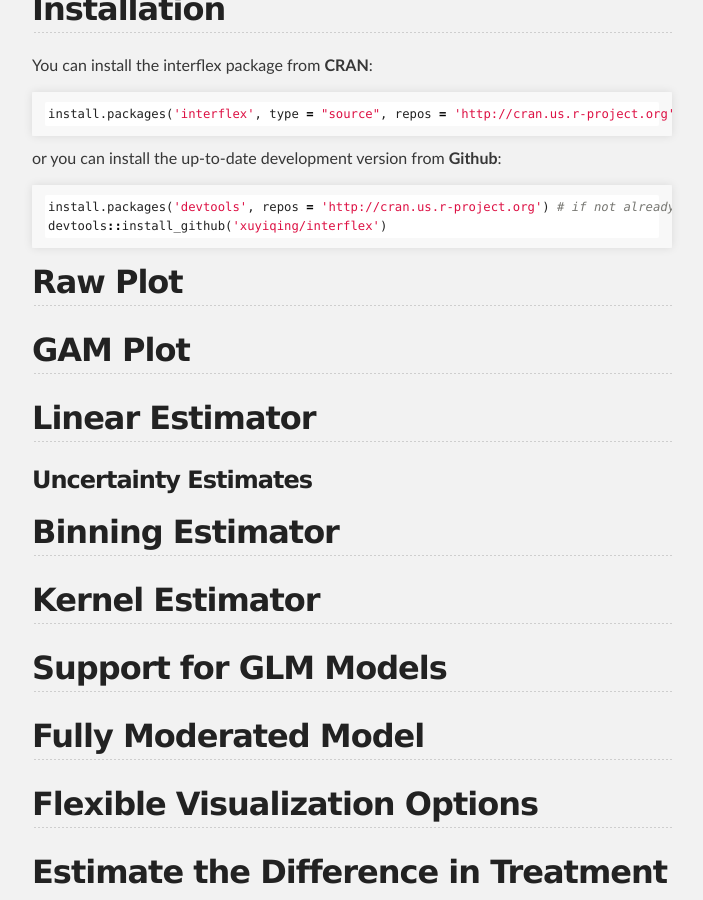
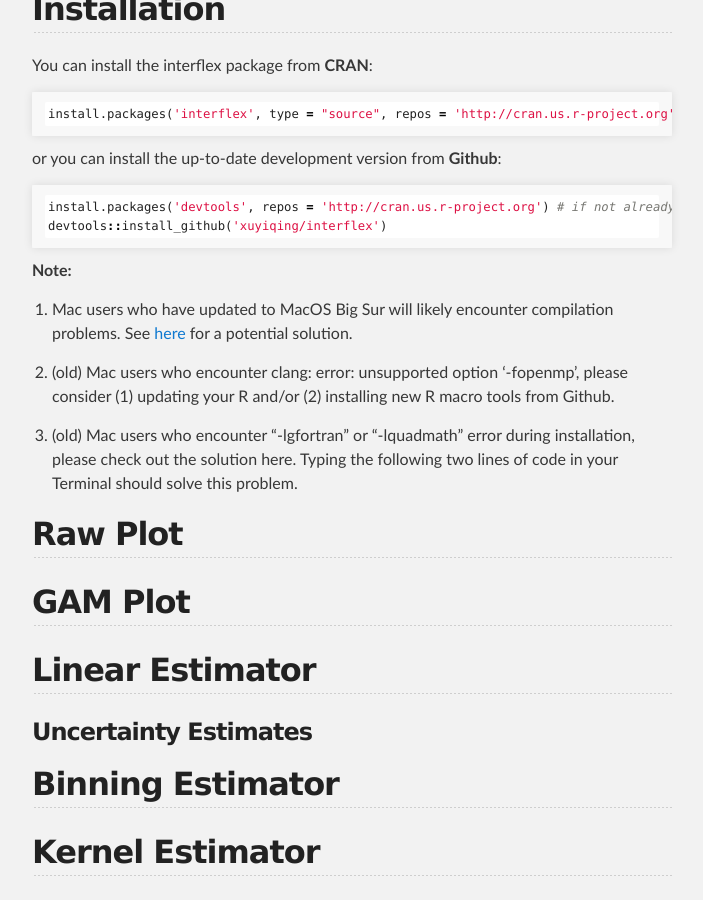
Before and after one commit to lzy318/Interflex-Tutorial, a Jekyll site: the page built from index.md, in a window 1280 px wide and 900 px high, scrolled down 1197 px. Shown: the whole window, without its empty margins (288-991 px from the left). Built offline with Jekyll 4.4.1, drawn with Linux system fonts in a browser that asks for light colours; our own code applies the rules of GitHub Pages for plain Markdown files.

Commit message:
Update index.md

````diff
--- a/index.md
+++ b/index.md
@@ -47,6 +47,14 @@ or you can install the up-to-date development version from **Github**:
 install.packages('devtools', repos = 'http://cran.us.r-project.org') # if not already installed
 devtools::install_github('xuyiqing/interflex')
 ```
+
+**Note:**
+
+1. Mac users who have updated to MacOS Big Sur will likely encounter compilation problems. See [here](http://yiqingxu.org/public/BigSurError.pdf) for a potential solution.
+
+2. (old) Mac users who encounter clang: error: unsupported option ‘-fopenmp’, please consider (1) updating your R and/or (2) installing new R macro tools from Github.
+
+3. (old) Mac users who encounter “-lgfortran” or “-lquadmath” error during installation, please check out the solution here. Typing the following two lines of code in your Terminal should solve this problem.
 
 
 ## Raw Plot
````
